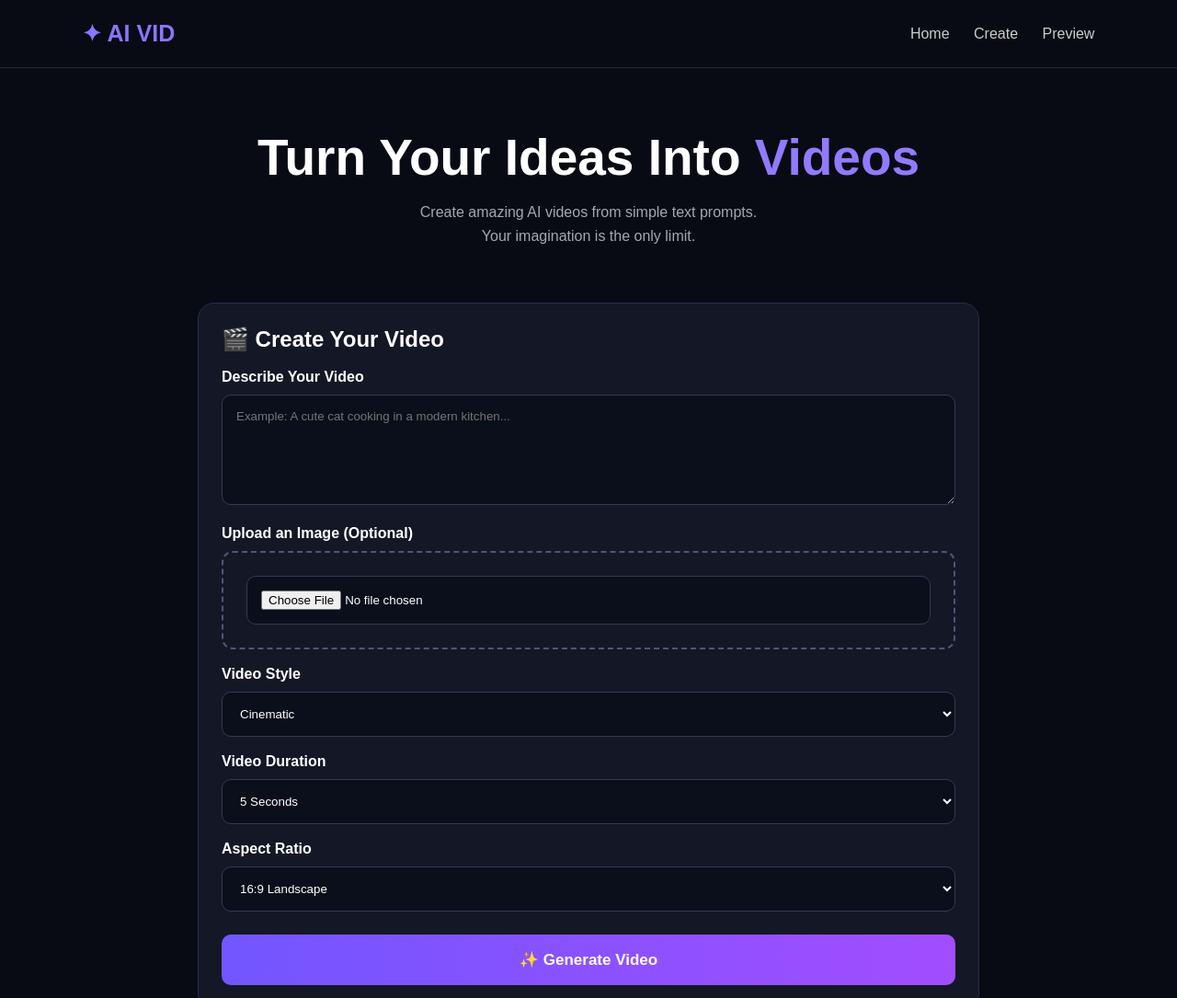
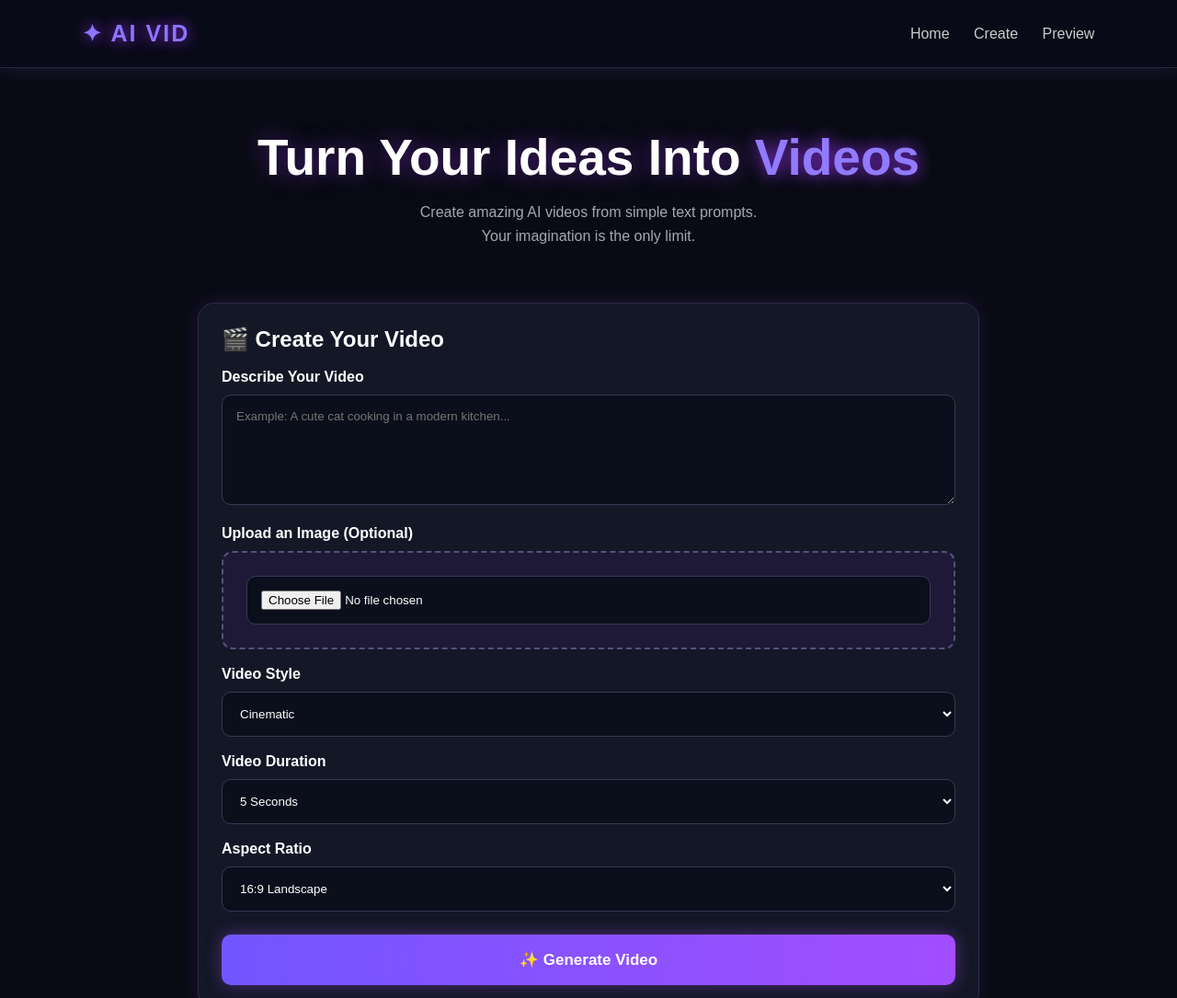
Before and after one commit to phytsushikiungmerr-cpu/Ai-video-generation, a plain HTML site: page index.html in a window 1280 px wide. Shown: the top 1085 px of the page at 92% size. Drawn offline with Linux system fonts and the light colour scheme.

Commit message:
Enhance styles for MERR STUDIO interface

```diff
--- a/index.html
+++ b/index.html
@@ -6,6 +6,88 @@
 <title>MERR STUDIO-Video Generator</title>
 
 <style>
+/* MERR STUDIO NEON UPGRADE */
+
+body {
+    background:
+      radial-gradient(ellipse at top, #211044 0%, #090b14 55%);
+    color: #fff;
+}
+
+header {
+    background: rgba(10, 10, 25, 0.9);
+    box-shadow: 0 0 25px rgba(139, 92, 246, 0.18);
+    position: sticky;
+    top: 0;
+    z-index: 100;
+}
+
+.logo {
+    color: #c4a5ff;
+    text-shadow: 0 0 15px #9333ea;
+    letter-spacing: 2px;
+}
+
+.hero h1 {
+    text-shadow: 0 0 25px rgba(147, 51, 234, 0.5);
+}
+
+.hero h1 span {
+    color: #c084fc;
+    text-shadow: 0 0 18px #9333ea;
+}
+
+.container, .preview {
+    background: linear-gradient(145deg, #19172d, #0e1020);
+    border: 1px solid #7042b8;
+    box-shadow: 0 0 25px rgba(147, 51, 234, 0.15);
+    transition: 0.3s;
+}
+
+.container:hover, .preview:hover {
+    border-color: #b46cff;
+    box-shadow: 0 0 28px rgba(147, 51, 234, 0.3);
+}
+
+textarea, select, input {
+    border: 1px solid #6741a5;
+    transition: 0.3s;
+}
+
+textarea:focus, select:focus, input:focus {
+    border-color: #c084fc;
+    box-shadow: 0 0 12px #9333ea;
+}
+
+.generate {
+    background: linear-gradient(90deg, #702cff, #c026d3);
+    box-shadow: 0 0 18px rgba(168, 85, 247, 0.4);
+    transition: 0.3s;
+}
+
+.generate:hover {
+    transform: translateY(-3px);
+    box-shadow: 0 0 28px #9333ea;
+    opacity: 1;
+}
+
+.upload {
+    border-color: #a855f7;
+    background: rgba(147, 51, 234, 0.08);
+}
+
+.preview-box {
+    border: 1px dashed #9333ea;
+}
+
+nav a:hover {
+    color: #c084fc;
+}
+
+footer {
+    color: #c084fc;
+}
+
 * {
     margin: 0;
     padding: 0;
```
